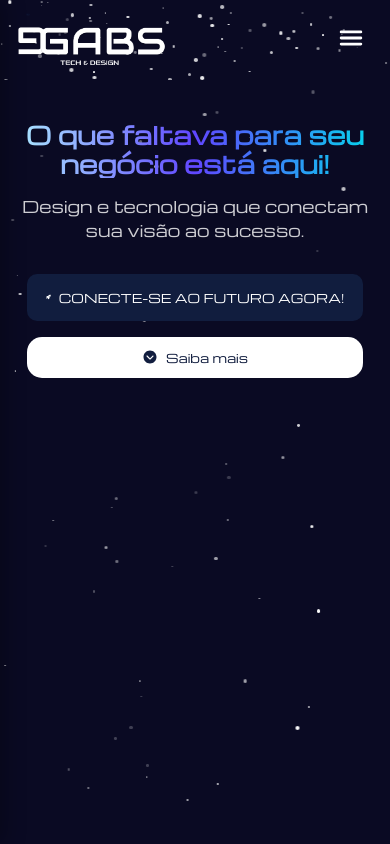
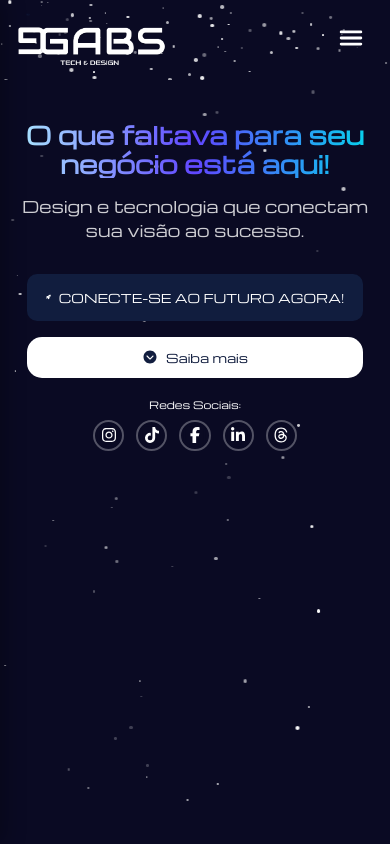
Before and after one commit to gabrielhilins/GGABS, a React (Vite) app: page / in a window 390 px wide. Shown: the top 844 px of the page. Built offline with nearby package versions, Linux system fonts and the light colour scheme.

Commit message:
atualizando links das redes sociais e adicionando icones de redes sociais no hero

```diff
--- a/src/locales/en/translation.json
+++ b/src/locales/en/translation.json
@@ -25,15 +25,16 @@
     "followSocialMedia": "Follow on Social Media",
     "social": {
       "instagram": "Instagram",
-      "pinterest": "Pinterest",
+      "tiktok": "Tiktok",
+      "facebook": "Facebook",
       "linkedin": "LinkedIn",
-      "twitter": "X (Twitter)",
       "threads": "Threads"
     }
   },
   "hero": {
     "title": "Everything your business needs is here!",
     "subtitle": "Design and technology that connect your vision to success.",
+    "socialTitle": "Socials:",
     "connectButton": "CONNECT TO THE FUTURE NOW!",
     "connectAriaLabel": "Connect to the future now",
     "learnMoreButton": "Learn More",
--- a/src/pages/Links/Links.jsx
+++ b/src/pages/Links/Links.jsx
@@ -3,10 +3,10 @@ import {
   FaGlobe,
   FaInstagram,
   FaLinkedinIn,
-  FaPinterest,
+  FaFacebook,
   FaTiktok,
 } from "react-icons/fa";
-import { FaXTwitter, FaThreads } from "react-icons/fa6";
+import { FaThreads } from "react-icons/fa6";
 import { IoIosRocket } from "react-icons/io";
 import style from "./Links.module.scss";
 import StarsBackground from "../../components/StarsBackground";
@@ -65,17 +65,17 @@ const Links = () => {
     },
     {
       id: 7,
+      title: "Facebook",
+      url: "https://www.facebook.com/share/1AMxWY2jNe/",
+      icon: <FaFacebook />,
+      color: "#1877F2",
+    },
+    {
+      id: 8,
       title: "LinkedIn",
       url: "https://linkedin.com/company/ggabs-tech-design",
       icon: <FaLinkedinIn />,
       color: "#0077b5",
-    },
-    {
-      id: 8,
-      title: "X",
-      url: "https://x.com/ggabstechdesign",
-      icon: <FaXTwitter />,
-      color: "#000000",
     },
     {
       id: 9,
@@ -83,13 +83,6 @@ const Links = () => {
       url: "https://threads.net/ggabstechdesign",
       icon: <FaThreads />,
       color: "linear-gradient(45deg, #000000, #444444)",
-    },
-    {
-      id: 10,
-      title: "Pinterest",
-      url: "https://pinterest.com/ggabstechdesign",
-      icon: <FaPinterest />,
-      color: "#E60023",
     },
   ];
 
--- a/src/sections/Hero/Hero.jsx
+++ b/src/sections/Hero/Hero.jsx
@@ -4,6 +4,7 @@ import styles from "./Hero.module.scss";
 import StarsBackground from "../../components/StarsBackground";
 import { HiRocketLaunch } from "react-icons/hi2";
 import { IoIosArrowDropdownCircle } from "react-icons/io";
+import { FaInstagram, FaTiktok, FaFacebookF, FaLinkedinIn, FaThreads } from "react-icons/fa6";
 import { ReactTyped } from "react-typed";
 import AOS from "aos";
 import "aos/dist/aos.css";
@@ -33,8 +34,16 @@ const Hero = () => {
 
   const handleOrçamentoClick = () => {
     navigate("/solicitar-orcamentos");
-    window.scrollTo(0, 0); // Rola a página para o topo
+    window.scrollTo(0, 0);
   };
+
+  const socialMediaLinks = [
+    { icon: <FaInstagram />, url: "https://instagram.com/ggabstechdesign", label: "Instagram", tooltip: t("footer.social.instagram") },
+    { icon: <FaTiktok />, url: "https://tiktok.com/@ggabs.tech.design", label: "TikTok", tooltip: t("footer.social.tiktok") },
+    { icon: <FaFacebookF />, url: "https://www.facebook.com/share/1AMxWY2jNe/", label: "Facebook", tooltip: t("footer.social.facebook") },
+    { icon: <FaLinkedinIn />, url: "https://linkedin.com/company/ggabs-tech-design", label: "LinkedIn", tooltip: t("footer.social.linkedin") },
+    { icon: <FaThreads />, url: "https://threads.net/ggabstechdesign", label: "Threads", tooltip: t("footer.social.threads") },
+  ];
 
   return (
     <div className={styles["hero-container"]}>
@@ -66,6 +75,7 @@ const Hero = () => {
       )}
 
       {buttonsVisible && (
+        <>
           <div className={styles.botoes} data-aos="fade-up">
             <button
               className={styles.act}
@@ -83,6 +93,28 @@ const Hero = () => {
               <p className={styles.text}>{t("hero.learnMoreButton")}</p>
             </button>
           </div>
+
+          <div className={styles.socialContainer} data-aos="fade-up" data-aos-delay="200">
+            <div className={styles.socialTitle}>
+              <p>{t("hero.socialTitle")}</p>
+            </div>
+            <div className={styles.socials}>
+              {socialMediaLinks.map((social, index) => (
+                <a
+                  key={index}
+                  href={social.url}
+                  target="_blank"
+                  rel="noopener noreferrer"
+                  className={styles.socialIcon}
+                  aria-label={`Visit our ${social.label} profile`}
+                  data-tooltip={social.tooltip}
+                >
+                  {social.icon}
+                </a>
+              ))}
+            </div>
+          </div>
+        </>
       )}
     </div>
   );
--- a/src/sections/Hero/Hero.module.scss
+++ b/src/sections/Hero/Hero.module.scss
@@ -17,7 +17,7 @@ $gradient-one: linear-gradient(90deg, #AFF0FF 0%, #6046FF 50%, #00DDEB 100%);
     padding-top: clamp(2rem, 5vw, 3.75rem);
 
     h1 {
-      font-size: clamp(1.5rem, 6vw, 4rem); // Ajustado para telas menores
+      font-size: clamp(1.5rem, 6vw, 4rem);
       background: $gradient-one;
       -webkit-background-clip: text;
       -webkit-text-fill-color: transparent;
@@ -39,7 +39,7 @@ $gradient-one: linear-gradient(90deg, #AFF0FF 0%, #6046FF 50%, #00DDEB 100%);
   }
 
   .hamburger-menu {
-    display: none; // Escondido por padrão (telas grandes)
+    display: none;
     position: absolute;
     top: 1rem;
     right: 1rem;
@@ -67,8 +67,86 @@ $gradient-one: linear-gradient(90deg, #AFF0FF 0%, #6046FF 50%, #00DDEB 100%);
     padding: 0 clamp(0.5rem, 2vw, 1rem);
   }
 
+  .socialContainer {
+    display: flex;
+    flex-direction: column;
+    align-items: center;
+    gap: clamp(0.5rem, 1vw, 0.75rem);
+    margin-top: clamp(2rem, 4vw, 3rem);
+    z-index: 3;
+    position: relative;
+
+    .socialTitle {
+      p {
+        font-size: clamp(0.875rem, 2vw, 1.125rem);
+        color: white;
+        margin: 0;
+        line-height: 1.4;
+      }
+    }
+
+    .socials {
+      display: flex;
+      justify-content: center;
+      align-items: center;
+      gap: clamp(1rem, 2vw, 1.5rem);
+
+      .socialIcon {
+        display: flex;
+        align-items: center;
+        justify-content: center;
+        width: clamp(2.5rem, 6vw, 3rem);
+        height: clamp(2.5rem, 6vw, 3rem);
+        border-radius: 50%;
+        border: 2px solid rgba(255, 255, 255, 0.3);
+        background: transparent;
+        backdrop-filter: blur(5px);
+        color: white;
+        font-size: clamp(1.25rem, 3vw, 1.5rem);
+        transition: all 0.3s ease;
+        position: relative;
+
+        &:hover {
+          background: rgba(255, 255, 255, 0.2);
+          transform: scale(1.1);
+          border-color: rgba(255, 255, 255, 0.5);
+        }
+
+        &[data-tooltip] {
+          &:hover::after {
+            content: attr(data-tooltip);
+            position: absolute;
+            top: calc(100% + 0.5rem);
+            left: 50%;
+            transform: translateX(-50%);
+            background: rgba(#0a0a23, 0.9);
+            color: white;
+            font-size: clamp(0.75rem, 1.5vw, 0.875rem);
+            padding: 0.5rem 1rem;
+            border-radius: 5px;
+            white-space: nowrap;
+            z-index: 5;
+            opacity: 1;
+            transition: opacity 0.2s ease;
+          }
+
+          &:hover::before {
+            content: "";
+            position: absolute;
+            top: calc(100% - 0.25rem);
+            left: 50%;
+            transform: translateX(-50%);
+            border: 0.5rem solid transparent;
+            border-bottom-color: rgba(#0a0a23, 0.9);
+            z-index: 5;
+          }
+        }
+      }
+    }
+  }
+
   .mobile-menu {
-    display: none; // Escondido por padrão
+    display: none;
     flex-direction: column;
     gap: 1.5rem;
     position: absolute;
@@ -160,26 +238,53 @@ $gradient-one: linear-gradient(90deg, #AFF0FF 0%, #6046FF 50%, #00DDEB 100%);
     }
   }
 
-  // Media Queries
   @media screen and (max-width: 768px) {
     padding-top: clamp(3rem, 12vh, 6rem);
 
     .hamburger-menu {
-      display: block; // Mostra o hambúrguer em telas menores
+      display: block;
     }
 
     .desktop-buttons {
-      display: none; // Esconde os botões normais
+      display: none;
     }
 
     .mobile-menu.active {
-      display: flex; // Mostra o menu quando ativo
+      display: flex;
     }
 
     .act, .saibamais {
-      width: 80%; // Reduz a largura dos botões em telas menores
-      margin: 0 auto; // Centraliza os botões
-      justify-content: center; // Centraliza o conteúdo dos botões
+      width: 80%;
+      margin: 0 auto;
+      justify-content: center;
+    }
+
+    .socialContainer {
+      gap: clamp(0.5rem, 1vw, 0.75rem);
+      margin-top: clamp(1.5rem, 3vw, 2rem);
+
+      .socialTitle {
+        p {
+          font-size: clamp(0.75rem, 1.8vw, 1rem);
+        }
+      }
+
+      .socials {
+        gap: clamp(0.75rem, 1.5vw, 1rem);
+
+        .socialIcon {
+          width: clamp(2rem, 5vw, 2.5rem);
+          height: clamp(2rem, 5vw, 2.5rem);
+          font-size: clamp(1rem, 2.5vw, 1.25rem);
+
+          &[data-tooltip] {
+            &:hover::after {
+              font-size: clamp(0.625rem, 1.2vw, 0.75rem);
+              padding: 0.4rem 0.8rem;
+            }
+          }
+        }
+      }
     }
   }
 
@@ -202,8 +307,36 @@ $gradient-one: linear-gradient(90deg, #AFF0FF 0%, #6046FF 50%, #00DDEB 100%);
     }
 
     .act, .saibamais {
-      width: 90%; // Aumenta um pouco a largura para telas muito pequenas
-      padding: 0.75rem 1rem; // Ajusta o padding para telas muito pequenas
+      width: 90%;
+      padding: 0.75rem 1rem;
+    }
+
+    .socialContainer {
+      gap: clamp(0.5rem, 1vw, 0.75rem);
+      margin-top: clamp(1.25rem, 2.5vw, 1.75rem);
+
+      .socialTitle {
+        p {
+          font-size: clamp(0.625rem, 1.5vw, 0.875rem);
+        }
+      }
+
+      .socials {
+        gap: clamp(0.75rem, 1vw, 1rem);
+
+        .socialIcon {
+          width: clamp(1.95rem, 4vw, 2.5rem);
+          height: clamp(1.95rem, 4vw, 2.5rem);
+          font-size: clamp(1rem, 2vw, 1.325rem);
+
+          &[data-tooltip] {
+            &:hover::after {
+              font-size: clamp(0.625rem, 1.2vw, 0.75rem);
+              padding: 0.4rem 0.8rem;
+            }
+          }
+        }
+      }
     }
   }
 }
```
Also changed, not shown: src/layouts/Footer/Footer.jsx (+10 -11 lines), src/locales/pt/translation.json. Lines whose indentation alone changed are shown as unchanged.
